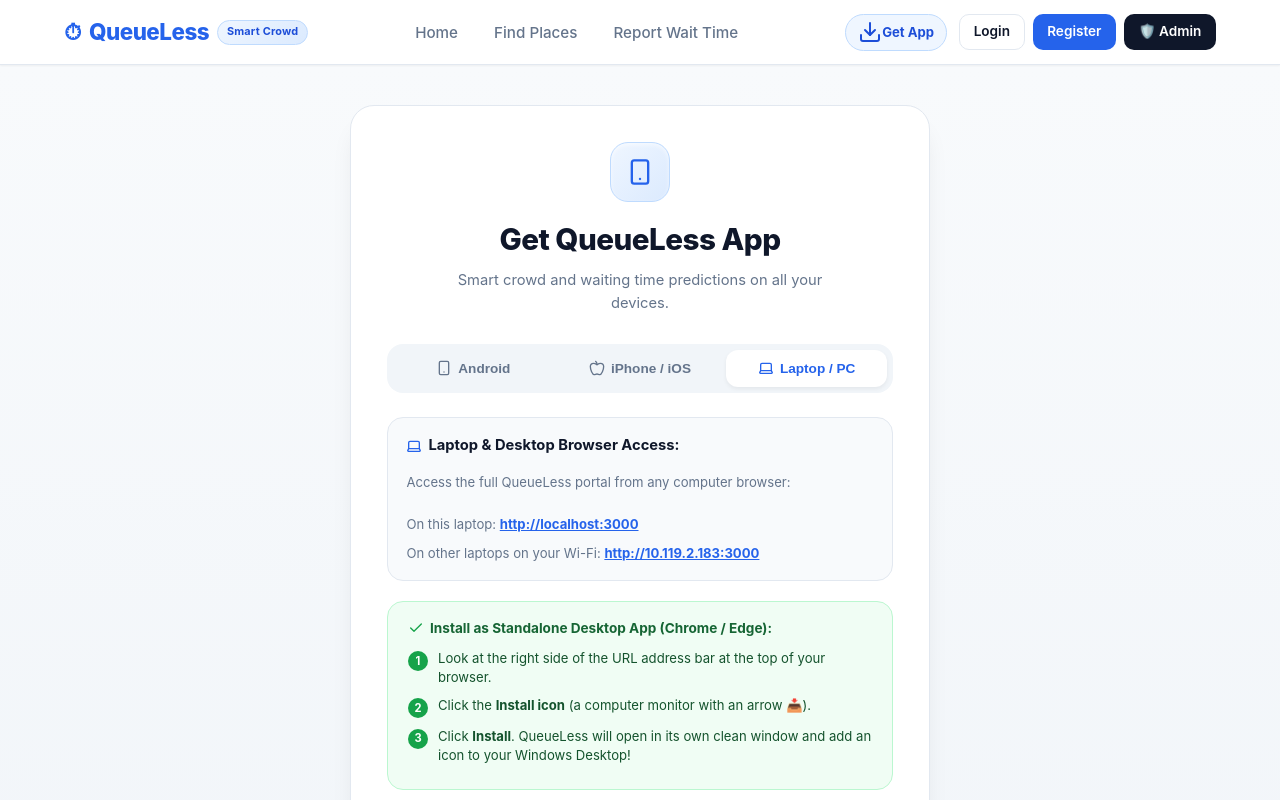
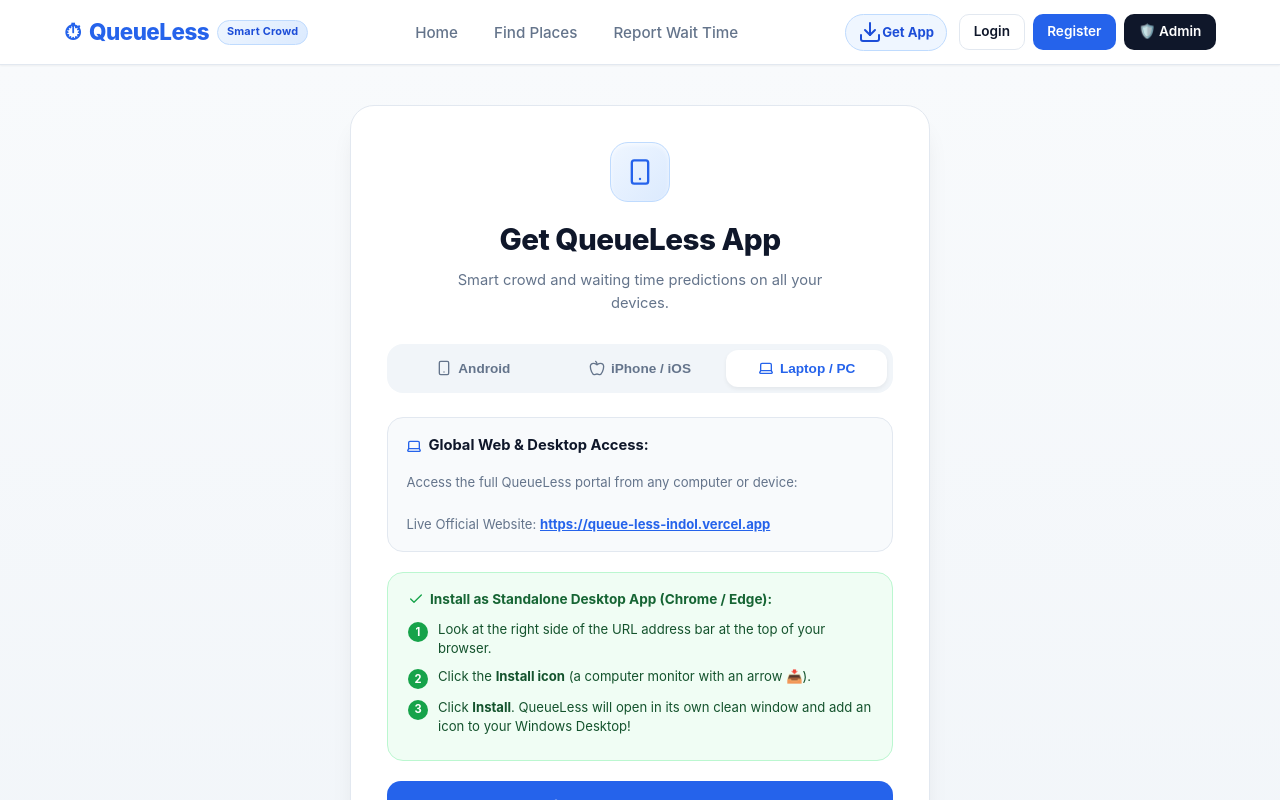
Before and after one commit to Shivu-179/QueueLess, a Next.js app: page /download in a window 1280 px wide. Both pictures are taken after a click on the button "Laptop / PC". Shown: the top 800 px of the page. Built offline with nearby package versions, Linux system fonts and the light colour scheme.

Commit message:
Configure production Vercel cloud domain in APK and download portal

```diff
--- a/app/download/page.tsx
+++ b/app/download/page.tsx
@@ -120,9 +120,9 @@ export default function DownloadPage() {
                 <span className="dl-spec-val" style={{ color: '#0f172a', fontWeight: 600 }}>Android 6.0 to 15.0</span>
               </div>
               <div className="dl-spec-row" style={{ display: 'flex', justifyContent: 'space-between', alignItems: 'center', fontSize: '0.82rem' }}>
-                <span className="dl-spec-label" style={{ color: '#64748b', fontWeight: 600 }}>Live Wi-Fi Sync:</span>
+                <span className="dl-spec-label" style={{ color: '#64748b', fontWeight: 600 }}>Global Cloud Sync:</span>
                 <span className="dl-spec-val mono" style={{ color: '#2563eb', display: 'flex', alignItems: 'center', fontFamily: 'monospace', background: '#ffffff', border: '1px solid #e2e8f0', padding: '2px 6px', borderRadius: 6, fontSize: '0.78rem', fontWeight: 600 }}>
-                  <Wifi style={{ width: 14, height: 14, marginRight: 4 }} /> 10.119.2.183:3000
+                  <Globe style={{ width: 14, height: 14, marginRight: 4 }} /> queue-less-indol.vercel.app
                 </span>
               </div>
             </div>
@@ -130,7 +130,7 @@ export default function DownloadPage() {
             {/* Direct Download Button */}
             <a href="/api/download" className="dl-btn-primary" style={{ display: 'flex', alignItems: 'center', justifyContent: 'center', gap: 8, width: '100%', padding: '0.95rem 1.5rem', borderRadius: 16, background: 'linear-gradient(135deg, #2563eb 0%, #1d4ed8 100%)', color: '#ffffff', fontWeight: 700, fontSize: '1.05rem', textDecoration: 'none', boxShadow: '0 10px 15px -3px rgba(37, 99, 235, 0.35)', boxSizing: 'border-box' }}>
               <Download style={{ width: 20, height: 20 }} />
-              <span>Download Android APK (3.86 MB)</span>
+              <span>Download Android APK (4.14 MB)</span>
             </a>
 
             {/* QR Code Scanner Card */}
@@ -146,7 +146,7 @@ export default function DownloadPage() {
                 <div className="dl-qr-desc" style={{ fontSize: '0.78rem', color: '#64748b', lineHeight: 1.45, marginBottom: '0.4rem' }}>
                   Open your phone camera or Google Lens and point it here to download <strong>QueueLess.apk</strong> straight to your phone.
                 </div>
-                <div className="dl-qr-url" style={{ fontFamily: 'monospace', fontSize: '0.72rem', fontWeight: 700, color: '#2563eb', wordBreak: 'break-all' }}>http://10.119.2.183:3000/api/download</div>
+                <div className="dl-qr-url" style={{ fontFamily: 'monospace', fontSize: '0.72rem', fontWeight: 700, color: '#2563eb', wordBreak: 'break-all' }}>https://queue-less-indol.vercel.app/api/download</div>
               </div>
             </div>
 
@@ -195,7 +195,7 @@ export default function DownloadPage() {
                 <div>
                   Open <strong>Safari</strong> on your iPhone and go to:
                   <div style={{ background: '#ffffff', border: '1px solid #cbd5e1', padding: '4px 8px', borderRadius: 6, fontWeight: 700, color: '#2563eb', marginTop: 4, fontFamily: 'monospace' }}>
-                    http://10.119.2.183:3000
+                    https://queue-less-indol.vercel.app
                   </div>
                 </div>
               </div>
@@ -221,23 +221,17 @@ export default function DownloadPage() {
             <div className="dl-specs-box">
               <div style={{ fontWeight: 700, color: '#0f172a', fontSize: '0.92rem', marginBottom: '0.35rem', display: 'flex', alignItems: 'center', gap: 6 }}>
                 <Laptop style={{ width: 16, height: 16, color: '#2563eb' }} />
-                <span>Laptop &amp; Desktop Browser Access:</span>
+                <span>Global Web &amp; Desktop Access:</span>
               </div>
               <div style={{ fontSize: '0.82rem', color: '#64748b', marginBottom: '0.75rem' }}>
-                Access the full QueueLess portal from any computer browser:
+                Access the full QueueLess portal from any computer or device:
               </div>
 
               <div style={{ display: 'flex', flexDirection: 'column', gap: '0.5rem' }}>
                 <div style={{ fontSize: '0.82rem' }}>
-                  <span style={{ color: '#64748b' }}>On this laptop: </span>
-                  <a href="http://localhost:3000" target="_blank" rel="noreferrer" style={{ fontWeight: 700, color: '#2563eb', textDecoration: 'underline' }}>
-                    http://localhost:3000
-                  </a>
-                </div>
-                <div style={{ fontSize: '0.82rem' }}>
-                  <span style={{ color: '#64748b' }}>On other laptops on your Wi-Fi: </span>
-                  <a href="http://10.119.2.183:3000" target="_blank" rel="noreferrer" style={{ fontWeight: 700, color: '#2563eb', textDecoration: 'underline' }}>
-                    http://10.119.2.183:3000
+                  <span style={{ color: '#64748b' }}>Live Official Website: </span>
+                  <a href="https://queue-less-indol.vercel.app" target="_blank" rel="noreferrer" style={{ fontWeight: 700, color: '#2563eb', textDecoration: 'underline' }}>
+                    https://queue-less-indol.vercel.app
                   </a>
                 </div>
               </div>
--- a/capacitor.config.ts
+++ b/capacitor.config.ts
@@ -7,7 +7,7 @@ const config: CapacitorConfig = {
   server: {
     androidScheme: 'https',
     cleartext: true,
-    url: 'http://10.119.2.183:3000',
+    url: 'https://queue-less-indol.vercel.app',
   },
 };
 
```
Also changed, not shown: public/qr-download.png.
